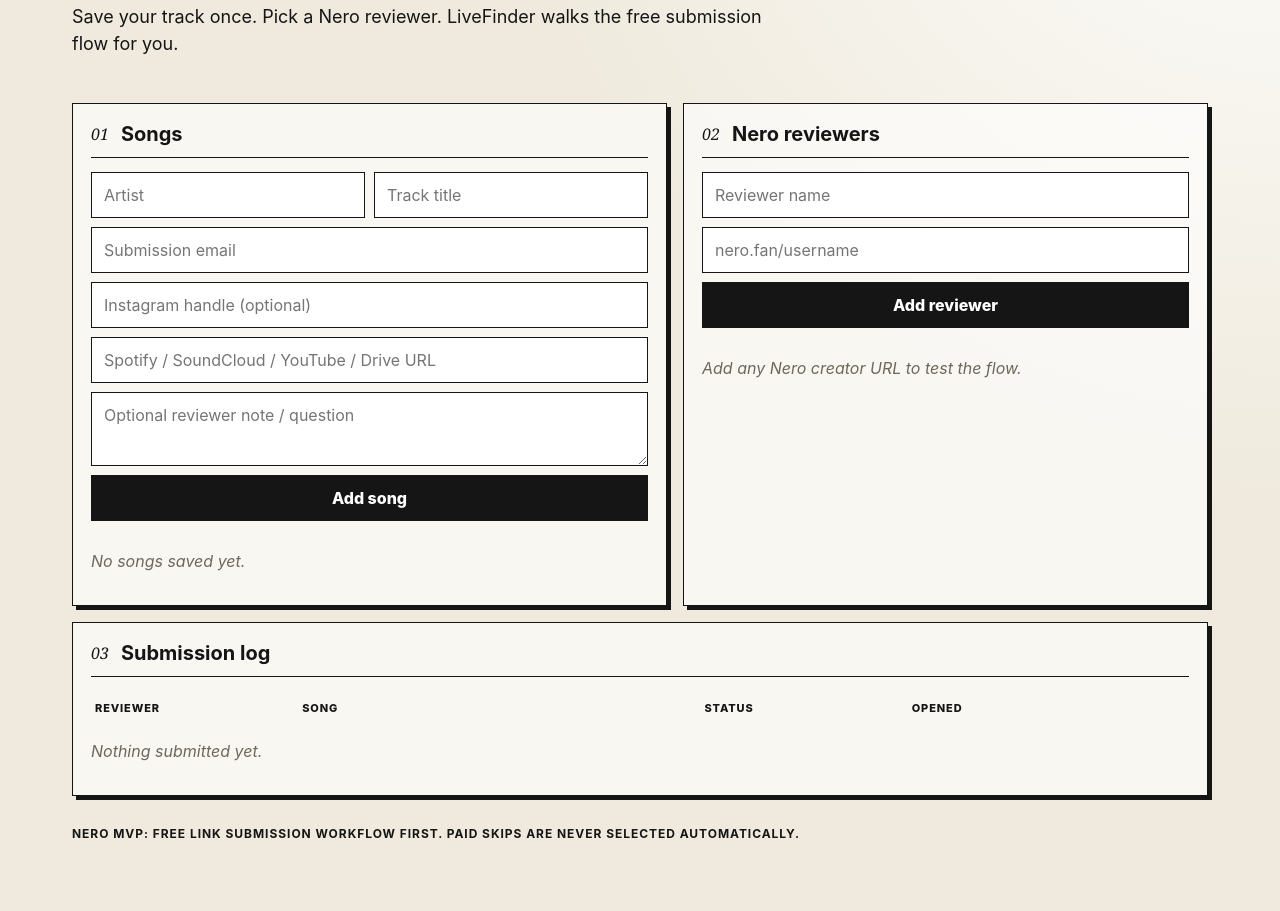
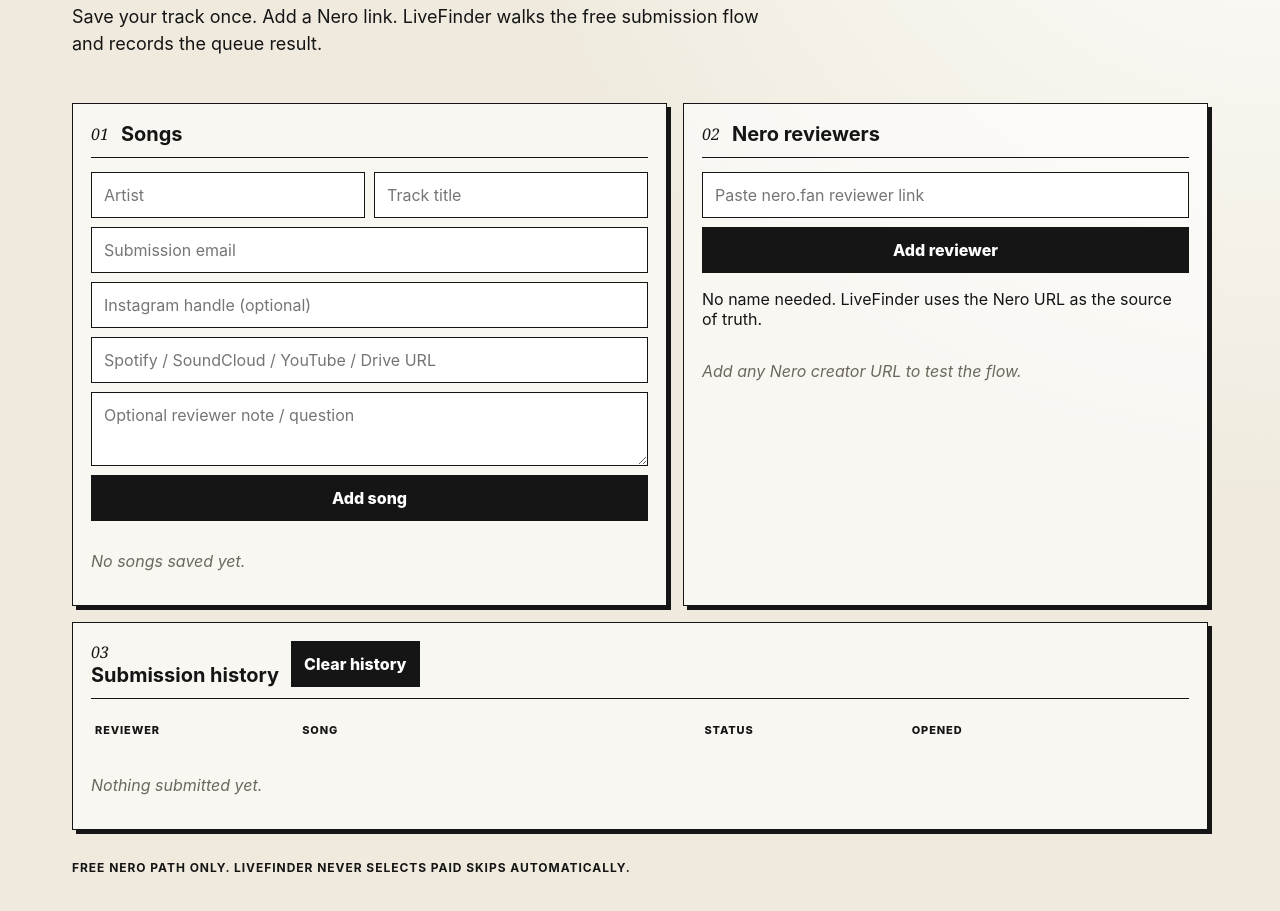
Before and after one commit to bpiper02/LiveFinder, a website built with Vite: page index.html in a window 1280 px wide. Shown: the part 285-1196 px from the top of the page. Built offline with nearby package versions, Linux system fonts and the light colour scheme.

Commit message:
Improve dashboard controls and reviewer entry

```diff
--- a/index.html
+++ b/index.html
@@ -12,10 +12,11 @@
   <div>
     <p class="eyebrow">ARTIST SUBMISSION ROUTER · NERO MVP</p>
     <h1>Put the song where the listeners already are.</h1>
-    <p class="lede">Save your track once. Pick a Nero reviewer. LiveFinder walks the free submission flow for you.</p>
+    <p class="lede">Save your track once. Add a Nero link. LiveFinder walks the free submission flow and records the queue result.</p>
   </div>
   <span class="pill">LOCAL-FIRST · $0</span>
 </header>
+
 <section class="grid two">
   <article class="panel">
     <div class="sectionTitle"><span>01</span><h2>Songs</h2></div>
@@ -25,25 +26,34 @@
       <input id="instagram" placeholder="Instagram handle (optional)">
       <input id="songUrl" placeholder="Spotify / SoundCloud / YouTube / Drive URL" required>
       <textarea id="note" placeholder="Optional reviewer note / question"></textarea>
-      <button>Add song</button>
+      <button type="submit">Add song</button>
     </form>
     <div id="songs" class="cards"></div>
   </article>
+
   <article class="panel">
     <div class="sectionTitle"><span>02</span><h2>Nero reviewers</h2></div>
     <form id="reviewerForm" class="stack">
-      <input id="reviewerName" placeholder="Reviewer name" required>
-      <input id="neroUrl" placeholder="nero.fan/username" required>
-      <button>Add reviewer</button>
+      <input id="neroUrl" placeholder="Paste nero.fan reviewer link" required>
+      <button type="submit">Add reviewer</button>
     </form>
+    <p class="hint">No name needed. LiveFinder uses the Nero URL as the source of truth.</p>
     <div id="reviewers" class="cards"></div>
   </article>
 </section>
+
 <section class="panel submissions">
-  <div class="sectionTitle"><span>03</span><h2>Submission log</h2></div>
-  <div class="table"><div class="tr head"><span>Reviewer</span><span>Song</span><span>Status</span><span>Opened</span></div><div id="submissionRows"></div></div>
+  <div class="sectionTitle splitTitle">
+    <div><span>03</span><h2>Submission history</h2></div>
+    <button id="clearHistory" class="ghost danger" type="button">Clear history</button>
+  </div>
+  <div class="table">
+    <div class="tr head"><span>Reviewer</span><span>Song</span><span>Status</span><span>Opened</span><span></span></div>
+    <div id="submissionRows"></div>
+  </div>
 </section>
-<footer>Nero MVP: free link submission workflow first. Paid skips are never selected automatically.</footer>
+
+<footer>Free Nero path only. LiveFinder never selects paid skips automatically.</footer>
 </main>
 <script src="app.js"></script>
 </body>
```
